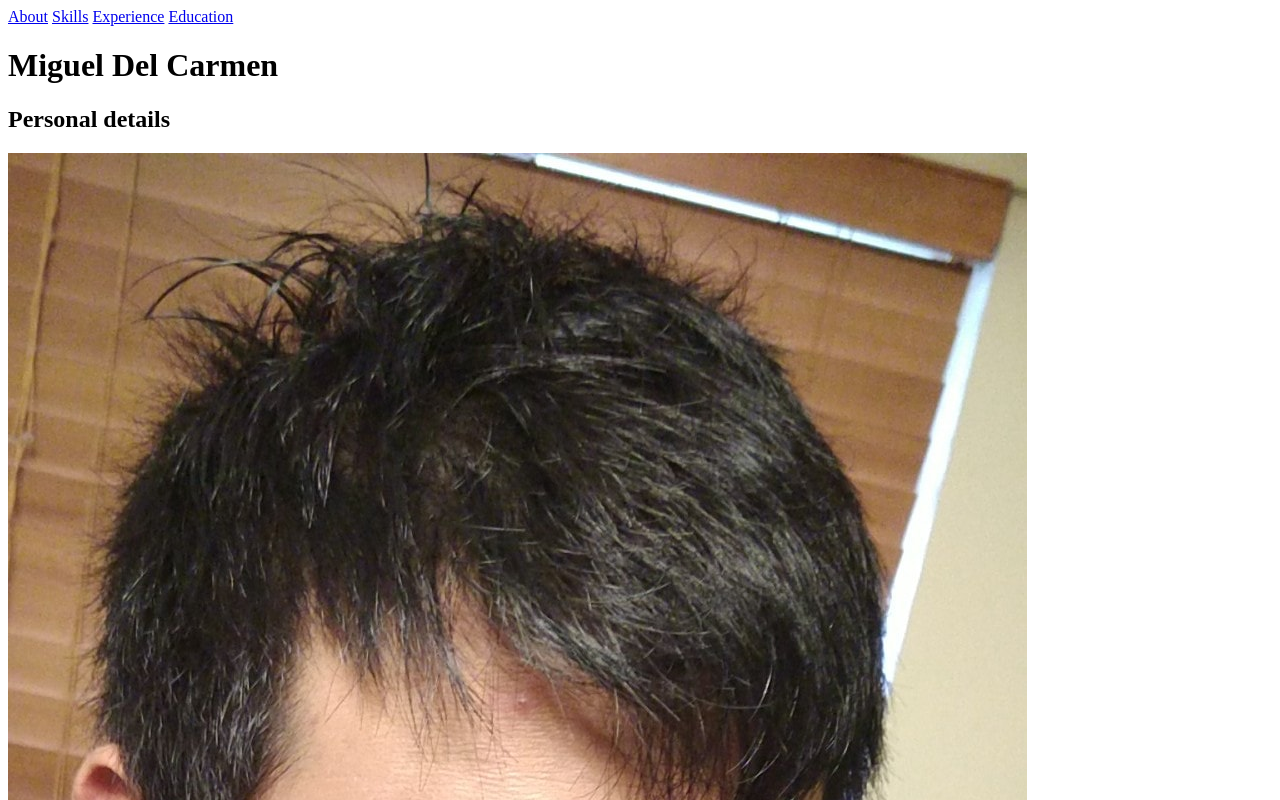
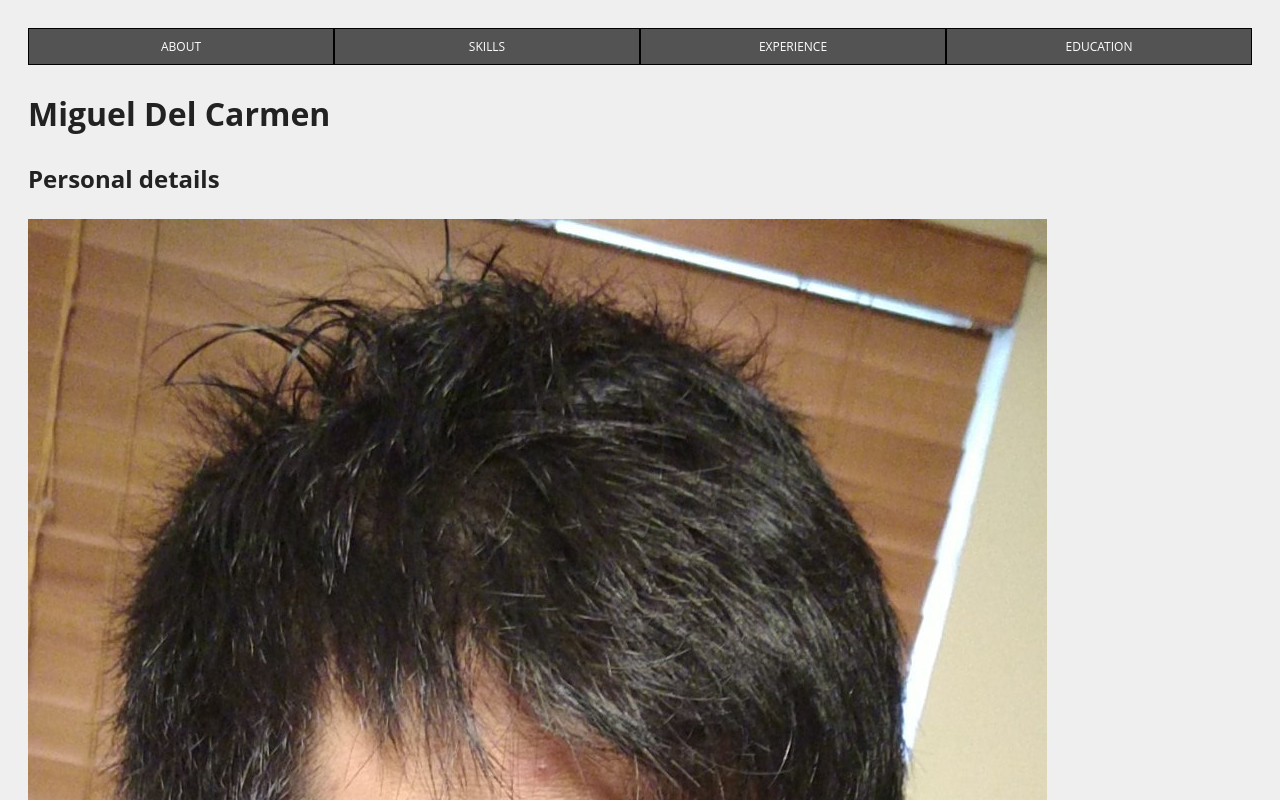
Before and after one commit to iggydc35/ifsc3342, a plain HTML site: page resume/index.html in a window 1280 px wide. Shown: the top 800 px of the page. Drawn offline with Linux system fonts and the light colour scheme.

Commit message:
updated resume

```diff
--- a/resume/assets/style.css
+++ b/resume/assets/style.css
@@ -1,13 +1,69 @@
 html {
-    box-sizing: border-box;
-  }
-  *,
-  *:before,
-  *:after {
-    box-sizing: inherit;
-  }
+  box-sizing: border-box;
+}
+*, *:before, *:after {
+  box-sizing: inherit;
+}
 
-  img {
-    max-width:100%;
-    height:auto;
-  }
+/* ------ Typography -------*/
+body{font-family: 'Open Sans', sans-serif;}
+
+/* ------ Fluid Images -------*/
+
+img{max-width:100%;}
+
+/* ------ Utility Classes  -------*/
+.container{
+  margin:0 auto;
+  background:rgba(0,0,0,.15);
+  width:480px;
+}
+
+/* ------ Helper Classes -------*/
+.visuallyhidden {
+    border: 0;
+    clip: rect(0 0 0 0);
+    height: 1px;
+    margin: -1px;
+    overflow: hidden;
+    padding: 0;
+    position: absolute;
+    width: 1px;
+    white-space: nowrap; /* 1 */
+}
+
+/* ------ Global Styles -------*/
+body{
+  background:#efefef;
+  color:#222222;
+  line-height:1.6
+}
+a:link, a:visited{
+  color:#222;
+}
+
+nav{
+  display:grid;
+  grid-template-columns: 1fr 1fr 1fr 1fr;
+  padding:20px 20px 0px 20px;
+}
+nav a:link, nav a:visited{
+  border:1px solid #000;
+  padding:8px 16px;
+  text-align:center;
+  text-decoration:none;
+  color:#222222;
+  text-transform:uppercase;
+  font-size:.75em;
+  background:rgba(0,0,0,.65);
+  transition: background-color .5s ease;
+  color:#fff;
+}
+
+nav a:hover{
+   background:rgba(0,0,0,.95);
+}
+
+main{
+  padding: 1px 20px;
+}
--- a/resume/index.html
+++ b/resume/index.html
@@ -4,6 +4,7 @@
   <meta charset="UTF-8">
   <meta http-equiv="X-UA-Compatible" content="IE=edge">
   <meta name="viewport" content="width=device-width, initial-scale=1.0">
+  <link rel="stylesheet" type="text/css" href="assets/style.css" />
   <title>Resume</title>
 </head>
 <body>
@@ -21,7 +22,7 @@
     <h1>Miguel Del Carmen</h1>
     <section id="about">
       <h2>Personal details</h2>
-      <img itemprop="image" src="assets/img/iggy_profile.jpg" alt="Your Name">
+      <img itemprop="img" src="assets/img/iggy_profile.jpg" alt="Your Name">
       <p itemprop="description">Statement of Intent</p>
       <dl>
         <dt>Name</dt>
@@ -113,7 +114,7 @@
   <!-- Footer -->
   <footer>
     <div id="copyright">
-      &copy; company. All rights reserved.
+      &copy; Miguel Del Carmen - All rights reserved.
     </div>
   </footer>
 </body>
```
